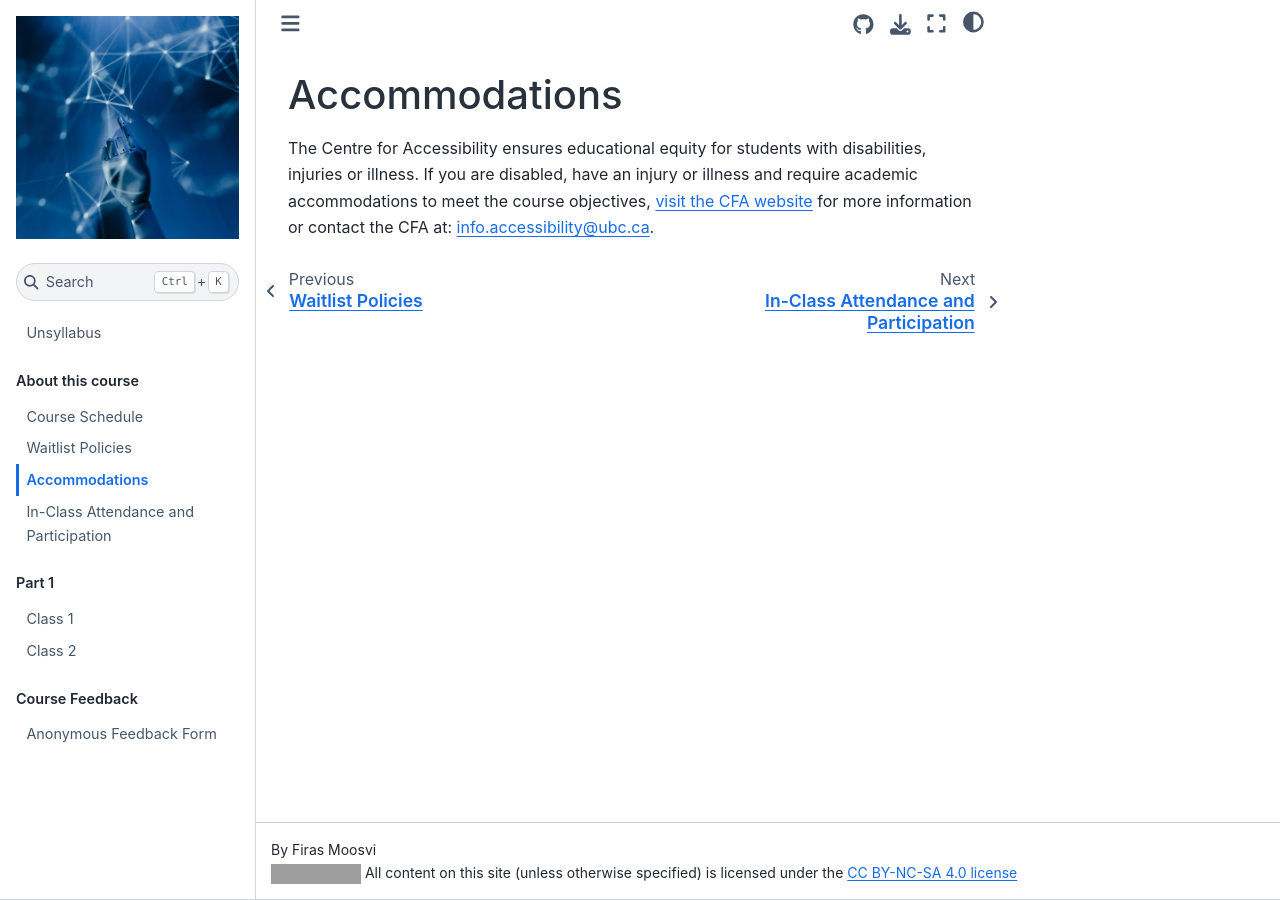
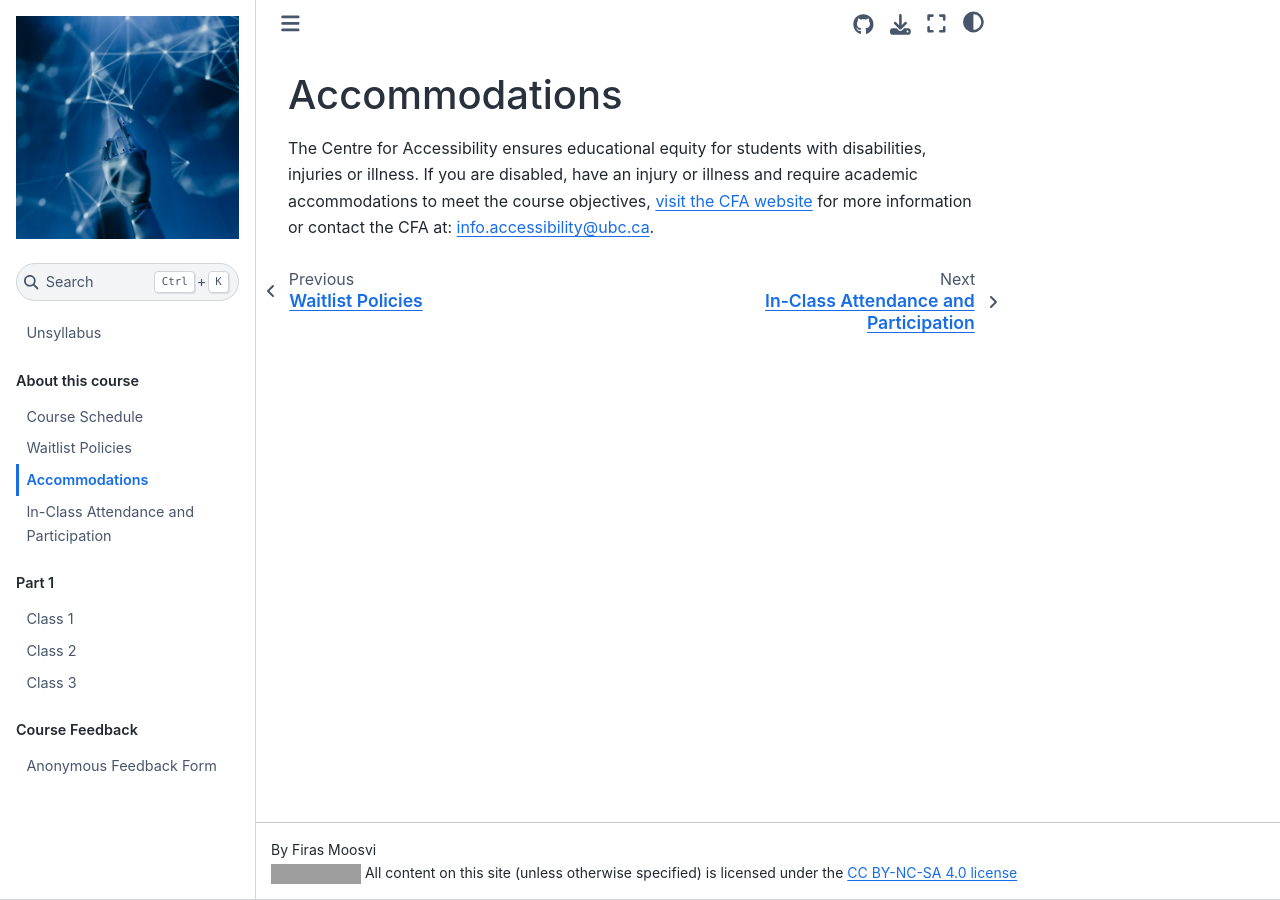
Before and after one commit to UBC-CS/cpsc430, a Jupyter Book: the page built from about/accommodations.md, in a window 1280 px wide. Built offline with Jupyter Book 1.0.4 settings and Sphinx 7.4.7 and the Sphinx Book theme 1.1.4, drawn with Linux system fonts in a browser that asks for light colours; grey boxes are pictures that could not be loaded.

Commit message:
Update _toc.yml

```diff
--- a/_toc.yml
+++ b/_toc.yml
@@ -16,6 +16,8 @@ parts:
       title: Class 1
     - file: notes/week01/class1B
       title: Class 2
+    - file: notes/week01/class1C
+      title: Class 3
 
   # - file: about/doing_well
   # - file: about/faq
```
